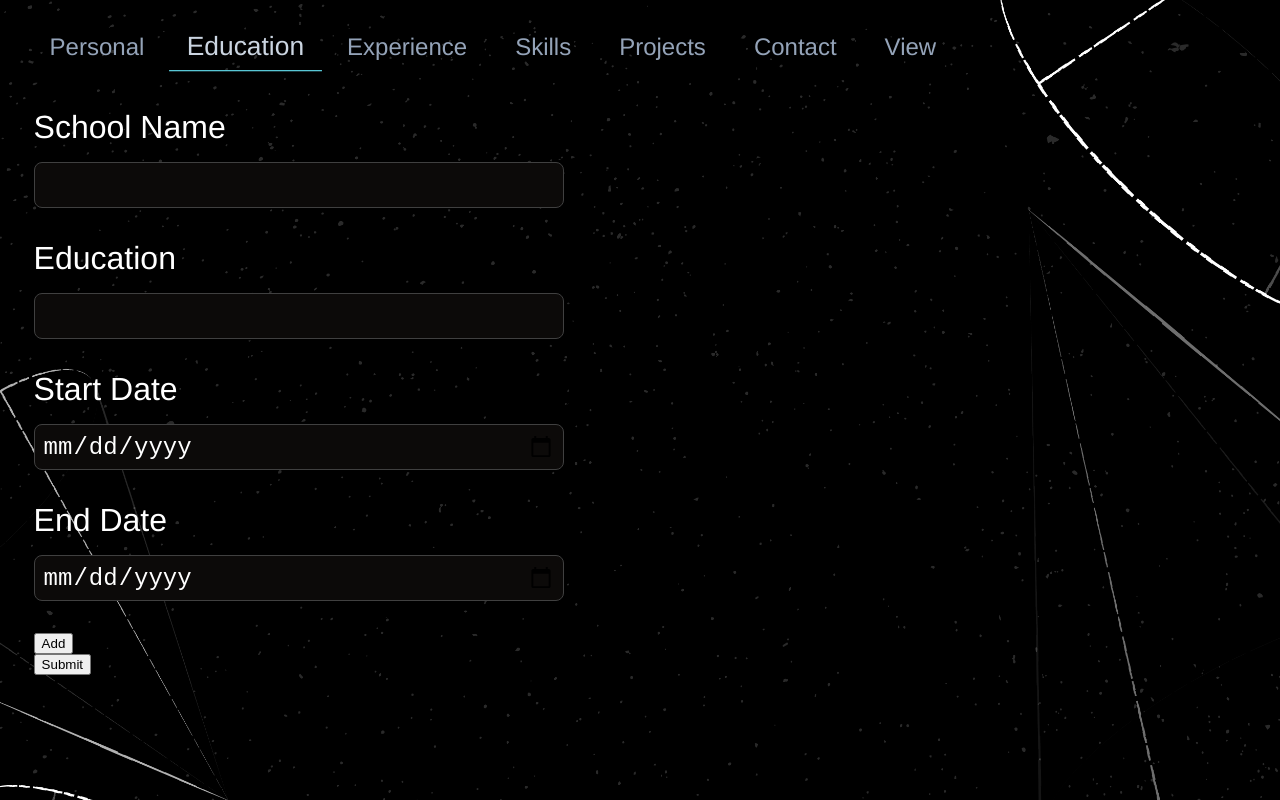
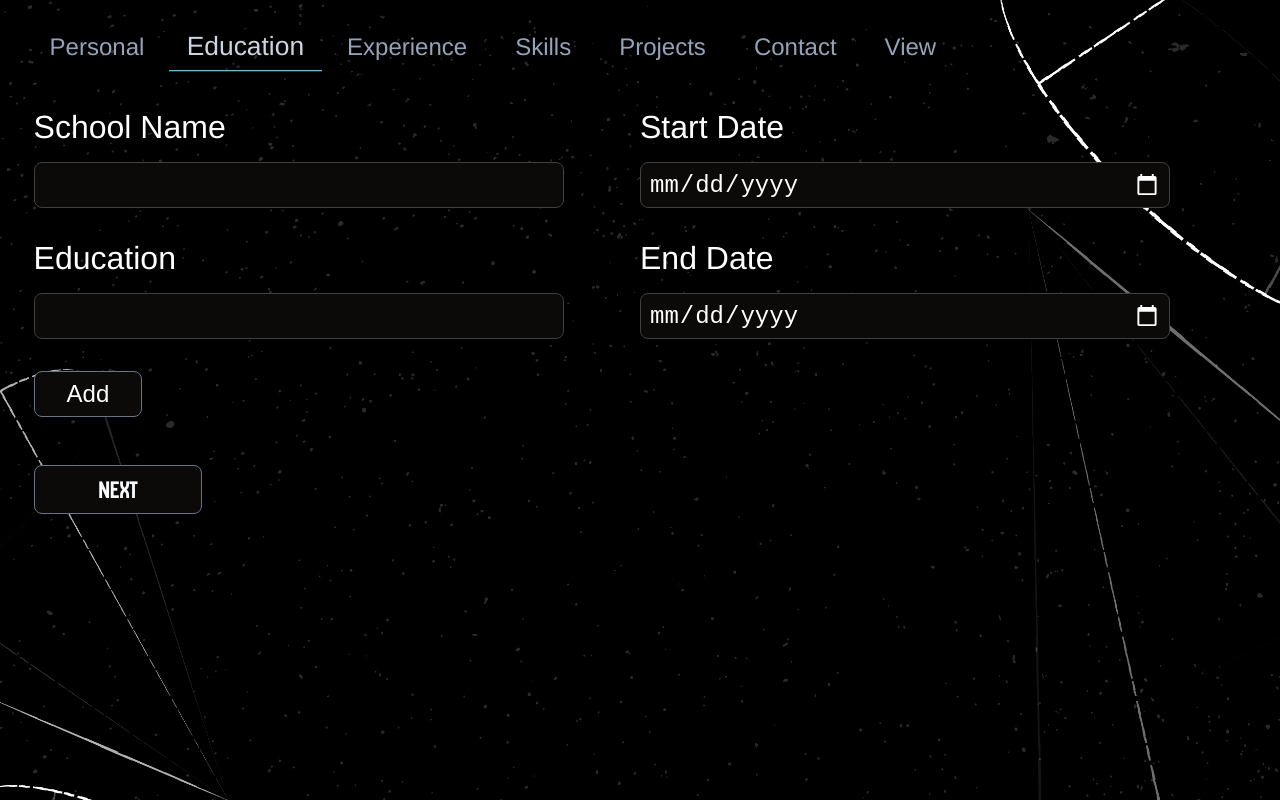
Before and after one commit to MhmdFais/resume.io, a React (Vite) app: page /home in a window 1280 px wide. Both pictures are taken after a click on the button "Education". Built offline with nearby package versions, Linux system fonts and the light colour scheme.

Commit message:
style: Update EducationInfo and PersonalInfo component styles

```diff
--- a/src/components/EducationInfo.jsx
+++ b/src/components/EducationInfo.jsx
@@ -1,4 +1,6 @@
 import { useState } from "react";
+import '../styles/EducationInfo.css'
+import '../styles/common/NextButton.css'
 
 function EducationInfo(){
     const [schools, setSchools] = useState([{ id: 1, schoolName: '', education: '', startDate: '', endDate: '' }]);
@@ -27,7 +29,7 @@ function EducationInfo(){
     };
 
     return (
-        <div className="educationInfoDiv">
+        <div className="educationInfoDiv InformationDiv">
             <form onSubmit={handleSubmit}>
                 {schools.map((school, index) => (
                     <div key={school.id} className="schoolInfoSet">
@@ -56,7 +58,7 @@ function EducationInfo(){
                             </div>
                         </div>
                         <div className="datesDiv">
-                            <div className="labelDiv">
+                            <div className="labelDiv dateLabelDiv">
                                 <label htmlFor={`startDate-${school.id}`}>Start Date</label>
                                 <input
                                     type="date"
@@ -67,7 +69,7 @@ function EducationInfo(){
                                     required
                                 />
                             </div>
-                            <div className="labelDiv">
+                            <div className="labelDiv dateLabelDiv">
                                 <label htmlFor={`endDate-${school.id}`}>End Date</label>
                                 <input
                                     type="date"
@@ -89,8 +91,8 @@ function EducationInfo(){
                         </div>
                     </div>
                 ))}
-                <div className="submitDiv">
-                    <button type="submit">Submit</button>
+                <div className="submitDiv buttonDiv InfoButton">
+                    <button type="submit">Next</button>
                 </div>
             </form>
         </div>
--- a/src/components/PersonalInfo.jsx
+++ b/src/components/PersonalInfo.jsx
@@ -25,7 +25,7 @@ function PersonalInfo(){
     }
 
     return (
-        <div className="personalInfoDiv">
+        <div className="personalInfoDiv InformationDiv">
             <form onSubmit={submitHandle}>
                 <div className="firstName labelDiv">
                     <label htmlFor="firstName">First Name</label>
--- a/src/styles/EducationInfo.css
+++ b/src/styles/EducationInfo.css
@@ -0,0 +1,40 @@
+:root{
+    --input-field-bg: #0c0a09;
+    --div-border-color: #64748b;
+    --button-hover-color: #0983b3;
+    --button-hover-bg: #f8fafc;
+}
+
+.schoolInfoSet{
+    display: grid;
+    grid-template-columns: 1fr 1fr;
+}
+
+.schoolInfoSet input[type="date"]::-webkit-calendar-picker-indicator{
+    filter: invert(1);
+}
+
+.addRemoveDiv button{
+    font-size: clamp(1rem, 2vw, 1.5rem);
+    font: cvFontNormal;
+    padding: 0.5rem 2rem;
+    background-color: var(--input-field-bg);
+    color: white;
+    border: 1px solid var(--div-border-color);
+    border-radius: 0.5rem;
+}
+
+.educationInfoDiv .InfoButton button{
+    padding: 0.5rem 4rem;
+    background-color: var(--input-field-bg);
+    border-radius: 0.5rem;
+    border: 1px solid var(--div-border-color);
+}
+
+.educationInfoDiv .InfoButton button:hover{
+    color: var(--button-hover-color);
+}
+
+.educationInfoDiv .InfoButton button:active{
+    background-color: var(--button-hover-bg);
+}
--- /dev/null
+++ b/src/styles/common/NextButton.css
@@ -0,0 +1,25 @@
+:root{
+    --input-field-bg: #0c0a09;
+    --div-border-color: #64748b;
+    --button-hover-color: #0983b3;
+    --button-hover-bg: #f8fafc;
+}
+
+.InformationDiv .InfoButton button{
+    padding: 0.5rem 4rem;
+    background-color: var(--input-field-bg);
+    border-radius: 0.5rem;
+    border: 1px solid var(--div-border-color);
+}
+
+.InformationDiv .InfoButton{
+    padding-top: 2.5rem;
+}
+
+.InformationDiv .InfoButton button:hover{
+    color: var(--button-hover-color);
+}
+
+.InformationDiv .InfoButton button:active{
+    background-color: var(--button-hover-bg);
+}
```
Also changed, not shown: src/styles/common/AddRemoveButton.css (added).
